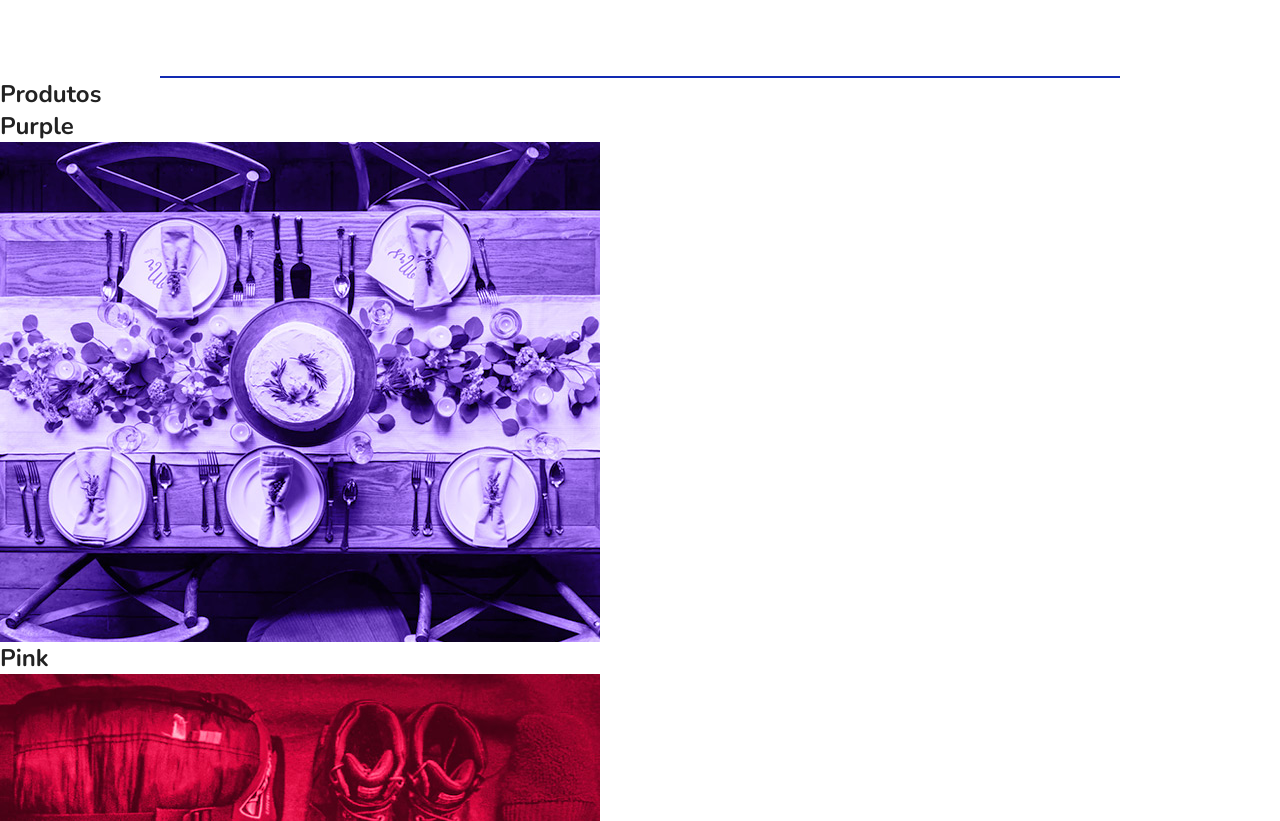
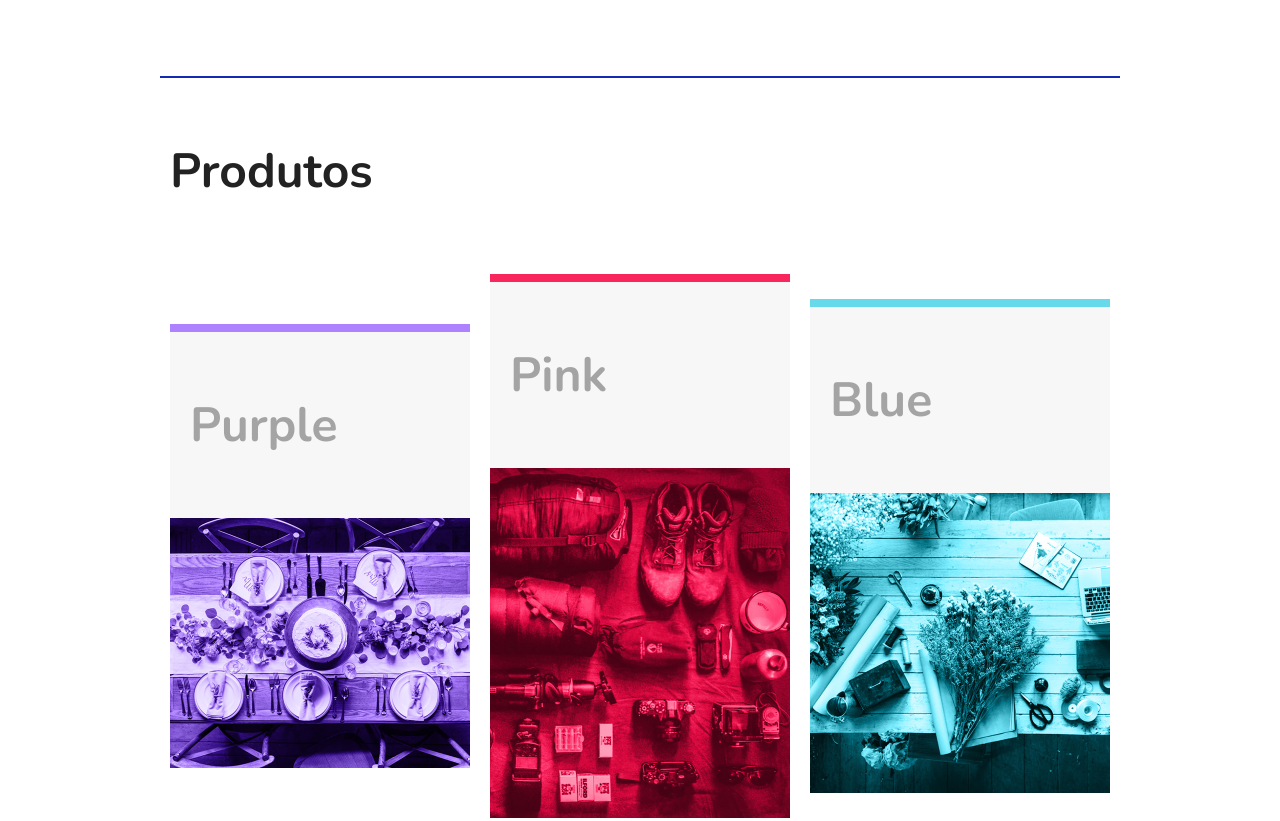
Before and after one commit to devBlasquez/FlexBlog, a plain HTML site: page index.html in a window 1280 px wide. Shown: the part 949-1770 px from the top of the page. Drawn offline with nearby package versions, Linux system fonts and the light colour scheme.

Commit message:
add: Estilização da section produtos no CSS

```diff
--- a/css/style.css
+++ b/css/style.css
@@ -25,7 +25,7 @@ ul {
 }
 
 a {
-  /*A propriedade abaixo retira o sublinhado automatico da tag de hiperlink (a)*/
+  /*A propriedade abaixo retira o sublinhado padrão da tag de hiperlink (a)*/
   text-decoration: none;
 }
 
@@ -142,3 +142,41 @@ img {
   flex: 1 1 160px;
   margin-bottom: 1em;
 }
+
+.produtos {
+  max-width: 960px;
+  margin: 60px auto;
+}
+
+.produtos h1 {
+  font-size: 3em;
+  margin: 0 10px 60px 10px;
+}
+
+.produtos-container {
+  display: flex;
+  flex-wrap: wrap;
+  align-items: center;
+}
+
+.produtos-item {
+  flex: 1 1 175px;
+  margin: 10px;
+}
+
+.produtos-item h2 {
+  font-size: 3em;
+  color: #a4a4a4;
+  background: #f7f7f7;
+  padding: 60px 20px;
+}
+
+.purple {
+  border-top: 8px solid #ae81ff;
+}
+.pink {
+  border-top: 8px solid #f9265e;
+}
+.blue {
+  border-top: 8px solid #66d9eb;
+}
```
